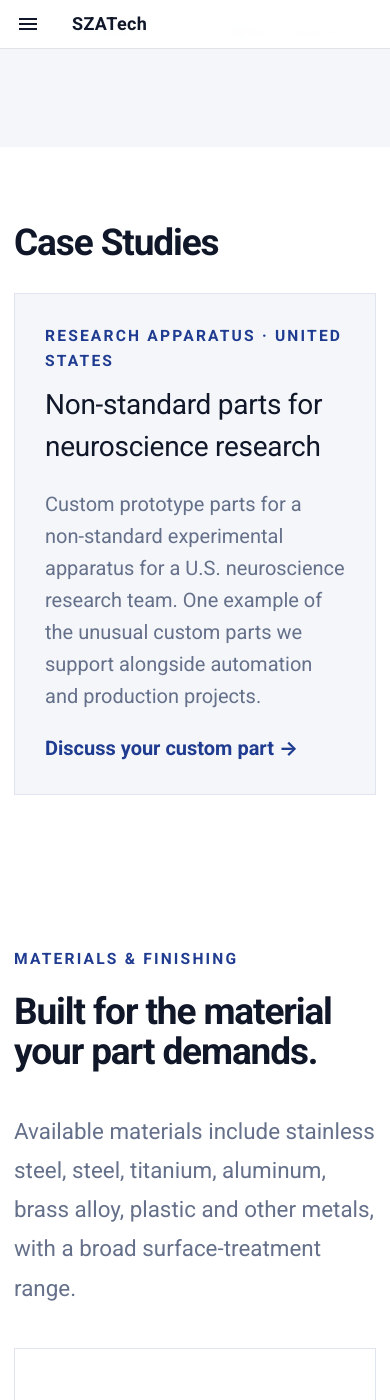
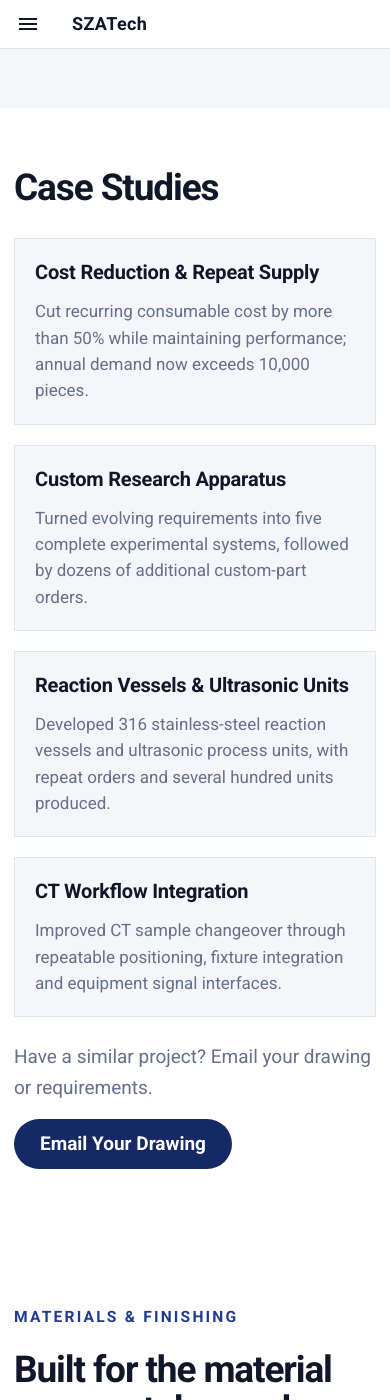
Before and after one commit to nizheyi/szatech_website, an MkDocs documentation site: the page built from docs/index.md, in a window 390 px wide and 1400 px high, scrolled down 5016 px. Built offline with MkDocs 1.6.1 and Material for MkDocs 9.7.7, drawn with Linux system fonts in a browser that asks for light colours; some of the changed text lies outside the part shown.

Commit message:
Simplify bilingual homepage case studies and drawing CTAs

```diff
--- a/docs/assets/stylesheets/extra.css
+++ b/docs/assets/stylesheets/extra.css
@@ -204,19 +204,21 @@ body { background: #fff; color: var(--sza-ink); }
 .sza-contact-promise span { display:inline-flex; align-items:center; padding:.48rem .76rem; border-radius:999px; background:rgba(255,255,255,.12); border:1px solid rgba(255,255,255,.16); color:#fff; font-size:.78rem; font-weight:800; }
 
 
-/* Compact positioning, partner processes and expandable case cards. */
+/* Compact positioning, partner processes and concise case cards. */
 .sza-stat strong { font-size:clamp(1.35rem,2.5vw,2.4rem); line-height:1.15; }
 .sza-partner-processes { margin-top:1.5rem; padding:1rem 1.25rem; border-left:3px solid var(--sza-blue); background:#fff; }
 .sza-partner-processes h3 { margin:0 0 .4rem; font-size:1.1rem; }
 .sza-partner-processes p { margin:0; color:var(--sza-muted); font-size:.95rem; }
 .sza-industry-list { display:flex; flex-wrap:wrap; gap:.75rem; }
 .sza-industry-list div { padding:1rem 1.25rem; background:var(--sza-soft); border:1px solid var(--sza-line); font-weight:750; }
-.sza-case-grid { display:grid; grid-template-columns:repeat(auto-fit,minmax(min(100%,320px),1fr)); gap:1rem; margin-top:1.5rem; }
-.sza-case-card { padding:1.5rem; border:1px solid var(--sza-line); background:var(--sza-soft); }
-.sza-case-card h3 { margin:.5rem 0; font-size:1.4rem; }
-.sza-case-card p { max-width:900px; color:var(--sza-muted); }
-.sza-case-card .sza-kicker { margin-bottom:.5rem; }
-.sza-case-card a { font-weight:750; }
+#case-studies { padding:3rem 0; }
+.sza-case-grid { display:grid; grid-template-columns:repeat(2,minmax(0,1fr)); gap:1rem; margin-top:1.5rem; }
+.sza-case-card { min-width:0; padding:1.25rem; border:1px solid var(--sza-line); background:var(--sza-soft); }
+.sza-case-card h3 { margin:0 0 .6rem; font-size:1rem; font-weight:700; line-height:1.35; }
+.sza-case-card p { margin:0; color:var(--sza-muted); font-size:.85rem; line-height:1.55; }
+.sza-case-cta { display:flex; align-items:center; justify-content:space-between; flex-wrap:wrap; gap:.8rem 1.5rem; margin-top:1.25rem; }
+.sza-case-cta p { margin:0; color:var(--sza-muted); font-size:.95rem; }
+.sza-case-cta .sza-btn { flex-shrink:0; }
 .sza-contact-card .sza-inquiry-help { color:var(--sza-muted); font-size:.9rem; }
 .sza-contact-card, .sza-field, .sza-quality-row span { min-width:0; }
 .sza-contact-item { overflow-wrap:anywhere; }
@@ -241,6 +243,8 @@ body { background: #fff; color: var(--sza-ink); }
 }
 
 @media (max-width: 640px) {
+  .sza-case-grid { grid-template-columns:1fr; }
+  .sza-case-card { padding:1rem; }
   .sza-container, .sza-hero-inner { width:min(100% - 28px, 1180px); }
   .sza-topnav .sza-container { min-height:58px; height:auto; flex-wrap:wrap; gap:.6rem; padding:.5rem 0; }
   .sza-topnav .sza-rfq { padding:.55rem .7rem; font-size:.76rem; }
--- a/docs/index.md
+++ b/docs/index.md
@@ -10,7 +10,7 @@
     <a class="sza-case-link" href="#case-studies">Case Studies</a>
     <div class="sza-spacer"></div>
     <a class="sza-lang" href="zh/" aria-label="切换到中文">中文</a>
-    <a class="sza-rfq" href="mailto:steven@szatech.com">Email Us</a>
+    <a class="sza-rfq" href="mailto:steven@szatech.com">Email Your Drawing</a>
   </div>
 </div>
 
@@ -25,7 +25,7 @@
       <p>In-house CMM + Projector Inspection · Flexible quantities</p>
     </div>
     <div class="sza-hero-tags"><span>Prototypes</span><span>R&amp;D Parts</span><span>Low-Volume Production</span><span>Repeat Orders</span><span>Custom Manufacturing</span></div>
-    <div class="sza-actions"><a class="sza-btn sza-primary" href="mailto:steven@szatech.com">Send Drawing / Email Us</a><a class="sza-btn sza-ghost" href="#inquiry">Start an Inquiry</a></div>
+    <div class="sza-actions"><a class="sza-btn sza-primary" href="mailto:steven@szatech.com">Email Your Drawing</a><a class="sza-btn sza-ghost" href="#inquiry">Start an Inquiry</a></div>
   </div>
 </section>
 
@@ -40,9 +40,9 @@
   <div class="sza-container sza-split">
     <img src="assets/images/rd-team.jpg" alt="SZATech engineer introducing precision components">
     <div class="sza-copy"><div class="sza-kicker">About SZATech</div>
-      <h3>From one-off development parts to repeat production.</h3>
+      <h3>From prototype builds to repeat production.</h3>
       <p>SZATech supports custom precision parts with practical engineering communication, flexible quantities and responsive quotation. Start with a development part or a small batch, then continue into production runs as your project matures.</p>
-      <p>We welcome complex geometries and non-standard requirements for automation, research equipment and industrial projects. Low-volume work is a starting point, with support for ongoing production needs.</p>
+      <p>We welcome complex geometries and non-standard requirements for automation, research equipment and industrial projects. We support both small batches and ongoing production, according to your project needs.</p>
       <div class="sza-chip-row"><span class="sza-chip">Engineering Support</span><span class="sza-chip">Low-Volume Production</span><span class="sza-chip">Repeat Orders</span></div>
     </div>
   </div>
@@ -61,8 +61,12 @@
   <div class="sza-container">
     <h2 id="case-studies-title">Case Studies</h2>
     <div class="sza-case-grid">
-      <article class="sza-case-card"><div class="sza-kicker">Research apparatus · United States</div><h3>Non-standard parts for neuroscience research</h3><p>Custom prototype parts for a non-standard experimental apparatus for a U.S. neuroscience research team. One example of the unusual custom parts we support alongside automation and production projects.</p><a href="mailto:steven@szatech.com">Discuss your custom part →</a></article>
+      <article class="sza-case-card"><h3>Cost Reduction &amp; Repeat Supply</h3><p>Cut recurring consumable cost by more than 50% while maintaining performance; annual demand now exceeds 10,000 pieces.</p></article>
+      <article class="sza-case-card"><h3>Custom Research Apparatus</h3><p>Turned evolving requirements into five complete experimental systems, followed by dozens of additional custom-part orders.</p></article>
+      <article class="sza-case-card"><h3>Reaction Vessels &amp; Ultrasonic Units</h3><p>Developed 316 stainless-steel reaction vessels and ultrasonic process units, with repeat orders and several hundred units produced.</p></article>
+      <article class="sza-case-card"><h3>CT Workflow Integration</h3><p>Improved CT sample changeover through repeatable positioning, fixture integration and equipment signal interfaces.</p></article>
     </div>
+    <div class="sza-case-cta"><p>Have a similar project? Email your drawing or requirements.</p><a class="sza-btn sza-blue-button" href="mailto:steven@szatech.com">Email Your Drawing</a></div>
   </div>
 </section>
 
@@ -146,7 +150,7 @@
 
 <section id="contact" class="sza-section sza-contact">
   <div class="sza-container sza-contact-grid">
-    <div><div class="sza-kicker" style="color:#aebfff">Contact / RFQ</div><h2>Send your drawing.<br>Let’s review your project.</h2><p>Email your drawing or tell us what you need to make. Early-stage projects and repeat production inquiries are welcome.</p><div class="sza-actions"><a class="sza-btn sza-primary" href="mailto:steven@szatech.com">Send Drawing / Email Us</a><a class="sza-btn sza-ghost" href="#inquiry">Start an Inquiry</a></div><div class="sza-contact-promise"><span>✔ Flexible quantities</span><span>✔ Precision inspection</span><span>✔ Responsive engineering review</span></div></div>
+    <div><div class="sza-kicker" style="color:#aebfff">Contact / RFQ</div><h2>Send your drawing.<br>Let’s review your project.</h2><p>Email your drawing or tell us what you need to make. Early-stage projects and repeat production inquiries are welcome.</p><div class="sza-actions"><a class="sza-btn sza-primary" href="mailto:steven@szatech.com">Email Your Drawing</a><a class="sza-btn sza-ghost" href="#inquiry">Start an Inquiry</a></div><div class="sza-contact-promise"><span>✔ Flexible quantities</span><span>✔ Precision inspection</span><span>✔ Responsive engineering review</span></div></div>
     <div class="sza-contact-card">
       <div class="sza-contact-item"><small>Email</small><a href="mailto:steven@szatech.com">steven@szatech.com</a></div>
       <div class="sza-contact-item"><small>Company</small><strong>SZATech</strong></div>
```
Also changed, not shown: docs/zh/index.md (+10 -6 lines).
